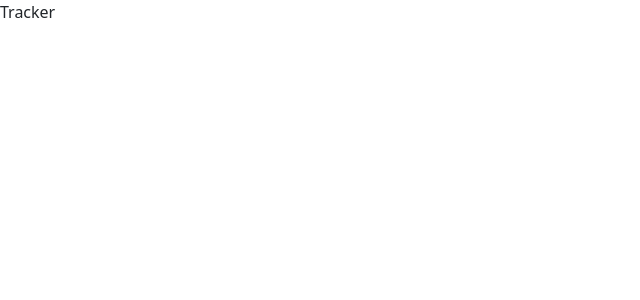
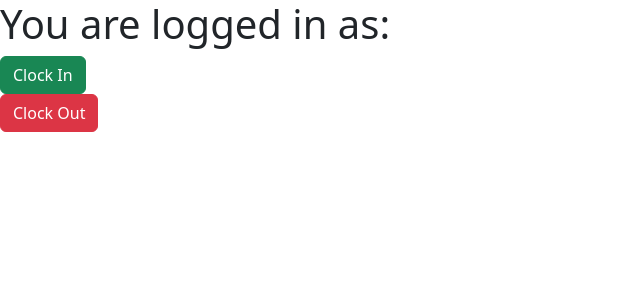
Before and after one commit to sharonbasovich/RoboticsAttendance, a React (Vite) app: page /tracker in a window 1280 px wide. Shown: the top 300 px of the page, without its empty margins (0-640 px from the left). Built offline with nearby package versions, Linux system fonts and the light colour scheme.

Commit message:
added tracking

```diff
--- a/src/App.tsx
+++ b/src/App.tsx
@@ -1,16 +1,21 @@
 import Name from "./components/Name";
-import { BrowserRouter as Router, Route, Routes} from 'react-router-dom';
+import { BrowserRouter as Router, Route, Routes } from "react-router-dom";
 import Tracker from "./components/Tracker";
+import { useState } from "react";
 
 function App() {
+  const [name, setName] = useState<string>("");
 
+  const updateName = (newName: string) => {
+    setName(newName);
+  };
 
   return (
     <Router>
       <div>
         <Routes>
-          <Route path="/" element={<Name/>}/>
-          <Route path="/tracker/" element={<Tracker/>}/>
+          <Route path="/" element={<Name onValueChange={updateName} />} />
+          <Route path="/tracker/" element={<Tracker nameLogged={name} />} />
         </Routes>
       </div>
     </Router>
--- /dev/null
+++ b/src/components/Button.tsx
@@ -0,0 +1,17 @@
+interface props {
+  children: string;
+  color: string;
+  onClick?: () => void;
+}
+
+const Button = ({ children, color, onClick }: props) => {
+  return (
+    <div>
+      <button type="button" className={"btn btn-" + color} onClick={onClick}>
+        {children}
+      </button>
+    </div>
+  );
+};
+
+export default Button;
--- a/src/components/Name.tsx
+++ b/src/components/Name.tsx
@@ -1,7 +1,12 @@
 import Alert from "./Alert";
 import { useState } from "react";
+import { useNavigate } from "react-router-dom";
 
-function Name() {
+interface Props {
+  onValueChange: (newName: string) => void;
+}
+
+function Name({ onValueChange }: Props) {
   const validNames = new Map([
     ["sharon", "1"],
     ["nicholas", "2"],
@@ -9,6 +14,7 @@ function Name() {
   ]);
 
   const [alertVisible, setAlertVisibility] = useState(false);
+  const navigate = useNavigate();
 
   const handleSubmit = () => {
     const userName = (document.getElementById("name") as HTMLInputElement)
@@ -16,11 +22,12 @@ function Name() {
     const password = (document.getElementById("password") as HTMLInputElement)
       .value;
     if (validNames.get(userName) === password) {
-      window.location.href = "/tracker/";
-    } else {
+      onValueChange(userName);
+      navigate("/tracker/");    } else {
       setAlertVisibility(true);
     }
   };
+
   return (
     <>
       {alertVisible && (
@@ -40,7 +47,7 @@ function Name() {
       </div>
       <div></div>
       <button
-        type="submit"
+        type="button"
         className="btn btn-primary"
         id="login"
         onClick={handleSubmit}
--- a/src/components/Tracker.tsx
+++ b/src/components/Tracker.tsx
@@ -1,8 +1,53 @@
+import { useState, useEffect } from "react";
+import Button from "./Button";
+import Alert from "./Alert";
 
-function Tracker () {
-  return (
-    <div>Tracker</div>
-  )
+interface Props {
+  nameLogged: string;
 }
 
-export default Tracker
+function Tracker({ nameLogged }: Props) {
+  const [inVisibility, setInVisibility] = useState(false);
+  const [outVisibility, setOutVisibility] = useState(false);
+  const [hours, setHours] = useState(-1);
+  const [timeIn, setTimeIn] = useState(-1);
+  useEffect(() => {
+    console.log(hours);
+  }, [hours]);
+
+
+  const handleCheckIn = () => {
+    setInVisibility(true);
+    setTimeIn(new Date().getTime())
+  };
+
+  const handleCheckOut = () => {
+    setOutVisibility(true);
+    let timeOut = new Date().getTime();
+    setHours(Math.round((timeOut - timeIn)/36000)/100);
+  };
+
+  return (
+    <>
+      <h1>You are logged in as: {nameLogged}</h1>
+      <Button color="success" onClick={handleCheckIn}>
+        Clock In
+      </Button>
+      {inVisibility && (
+        <Alert onClose={() => setInVisibility(false)}>
+          You are clocked in!
+        </Alert>
+      )}
+      <Button color="danger" onClick={handleCheckOut}>
+        Clock Out
+      </Button>
+      {outVisibility && (
+        <Alert onClose={() => setOutVisibility(false)}>
+          You are clocked out after {hours} hours!
+        </Alert>
+      )}
+    </>
+  );
+}
+
+export default Tracker;
```
Also changed, not shown: src/components/InputBox.tsx (added, +14 -0 lines).
